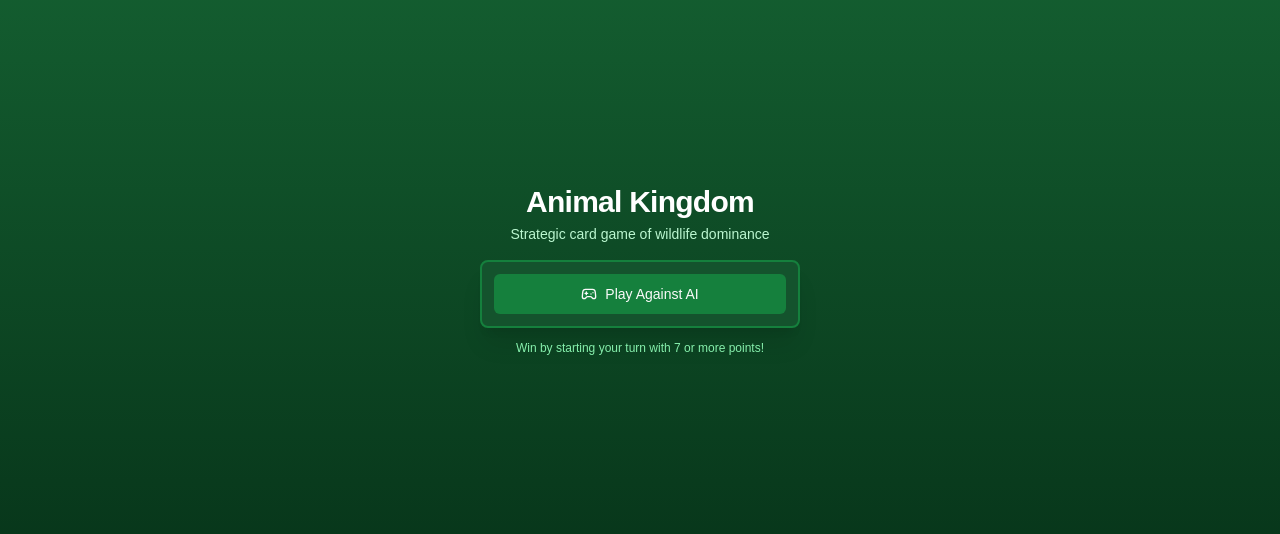
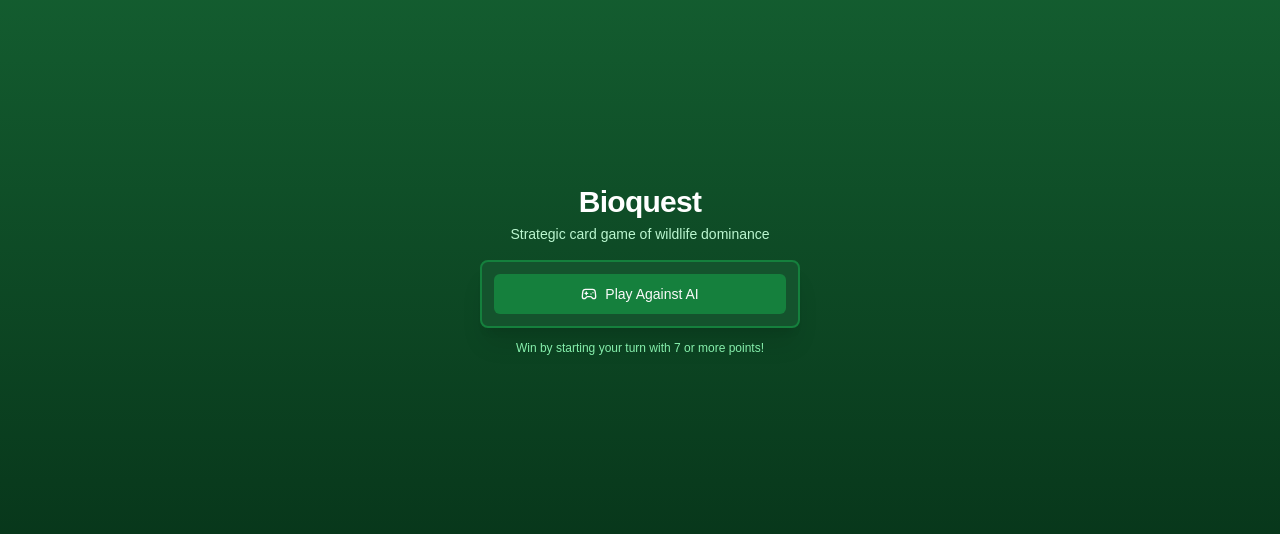
Before and after one commit to AlexandreNasajon/animal_kingdom, a Next.js app: page / in a window 1280 px wide. Shown: the part 130-664 px from the top of the page. Built offline with nearby package versions, Linux system fonts and the light colour scheme.

Commit message:
feat: rename game from "Animal Kingdom" to "Bioquest"
Update game name across multiple UI components.

Co-authored-by: Alexandre Nasajon <26290886+AlexandreNasajon@users.noreply.github.com>

```diff
--- a/app/game/menu/page.tsx
+++ b/app/game/menu/page.tsx
@@ -18,7 +18,7 @@ export default function GameMenu() {
   return (
     <div className="flex min-h-screen flex-col items-center justify-center bg-gradient-to-b from-green-800 to-green-950 p-4 text-white">
       <div className="mb-8 text-center">
-        <h1 className="mb-2 text-5xl font-bold tracking-tight">Animal Kingdom</h1>
+        <h1 className="mb-2 text-5xl font-bold tracking-tight">Bioquest</h1>
         <p className="text-xl text-green-200">Main Menu</p>
       </div>
 
--- a/app/layout.tsx
+++ b/app/layout.tsx
@@ -1,10 +1,11 @@
-import type { Metadata } from 'next'
-import './globals.css'
+import type React from "react"
+import type { Metadata } from "next"
+import "./globals.css"
 
 export const metadata: Metadata = {
-  title: 'v0 App',
-  description: 'Created with v0',
-  generator: 'v0.dev',
+  title: "Bioquest",
+  description: "Created with v0",
+  generator: "v0.dev",
 }
 
 export default function RootLayout({
@@ -18,3 +19,6 @@ export default function RootLayout({
     </html>
   )
 }
+
+
+import './globals.css'
--- a/app/page.tsx
+++ b/app/page.tsx
@@ -17,7 +17,7 @@ export default function Home() {
   return (
     <div className="flex min-h-screen flex-col items-center justify-center bg-gradient-to-b from-green-800 to-green-950 p-2 text-white">
       <div className="mb-4 text-center">
-        <h1 className="mb-1 text-3xl font-bold tracking-tight">Animal Kingdom</h1>
+        <h1 className="mb-1 text-3xl font-bold tracking-tight">Bioquest</h1>
         <p className="text-sm text-green-200">Strategic card game of wildlife dominance</p>
       </div>
 
```
